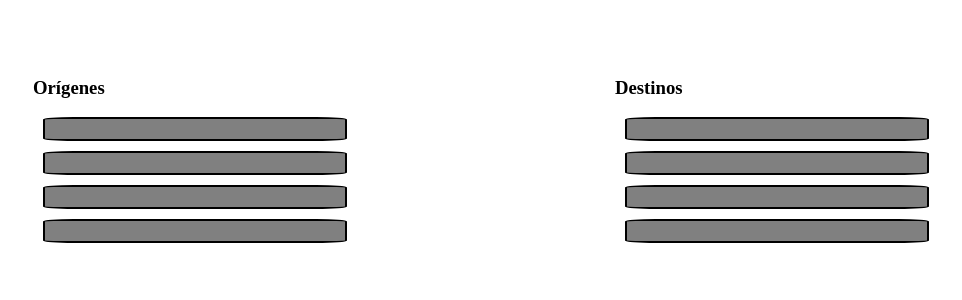
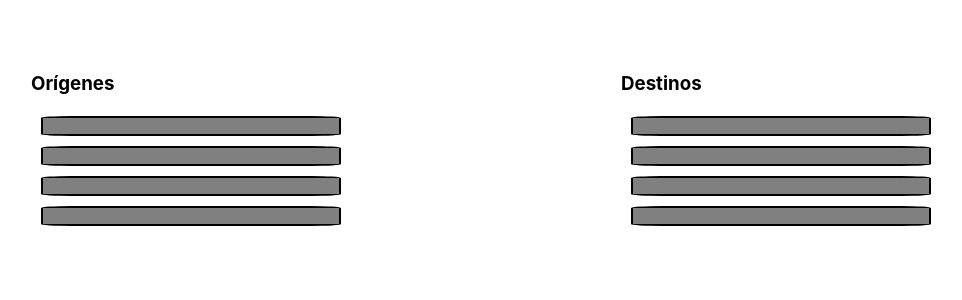
Before and after one commit to mariaperdomom/cableGame, a React (Vite) app: page / in a window 1280 px wide. Shown: the top 300 px of the page, without its empty margins (154-1116 px from the left). Built offline with nearby package versions, Linux system fonts and the light colour scheme.

Commit message:
Cambio de framework de diseño ant por mantine

```diff
--- a/package.json
+++ b/package.json
@@ -10,7 +10,8 @@
     "preview": "vite preview"
   },
   "dependencies": {
-    "antd": "^5.20.5",
+    "@mantine/core": "^7.12.2",
+    "@mantine/hooks": "^7.12.2",
     "react": "^18.3.1",
     "react-dom": "^18.3.1"
   },
@@ -23,6 +24,9 @@
     "eslint-plugin-react-hooks": "^5.1.0-rc.0",
     "eslint-plugin-react-refresh": "^0.4.9",
     "globals": "^15.9.0",
+    "postcss": "^8.4.45",
+    "postcss-preset-mantine": "^1.17.0",
+    "postcss-simple-vars": "^7.0.1",
     "typescript": "^5.5.3",
     "typescript-eslint": "^8.0.1",
     "vite": "^5.4.1"
--- /dev/null
+++ b/postcss.config.cjs
@@ -0,0 +1,14 @@
+module.exports = {
+	plugins: {
+		'postcss-preset-mantine': {},
+		'postcss-simple-vars': {
+			variables: {
+				'mantine-breakpoint-xs': '36em',
+				'mantine-breakpoint-sm': '48em',
+				'mantine-breakpoint-md': '62em',
+				'mantine-breakpoint-lg': '75em',
+				'mantine-breakpoint-xl': '88em',
+			},
+		},
+	},
+};
--- a/src/App.tsx
+++ b/src/App.tsx
@@ -4,7 +4,7 @@ import CableGame from './components/CableGame';
 const App: React.FC = () => {
 
   return (
-    <CableGame />
+      <CableGame />
   );
 };
 
--- /dev/null
+++ b/src/config/theme.ts
@@ -0,0 +1,5 @@
+import { createTheme } from '@mantine/core';
+
+export const theme = createTheme({
+    defaultRadius: 'md',
+});
--- a/src/main.tsx
+++ b/src/main.tsx
@@ -1,10 +1,15 @@
-import { StrictMode } from 'react'
-import { createRoot } from 'react-dom/client'
-import './index.css'
-import CableGame from './App.tsx'
+import { StrictMode } from 'react';
+import { createRoot } from 'react-dom/client';
+import './index.css';
+import '@mantine/core/styles.css';
+import { MantineProvider } from '@mantine/core';
+import { theme } from './config/theme';
+import App from './App';
 
 createRoot(document.getElementById('root')!).render(
-  <StrictMode>
-    <CableGame />
-  </StrictMode>,
-)
+	<StrictMode>
+			<MantineProvider theme={theme} defaultColorScheme='light'>
+				<App />
+			</MantineProvider>
+	</StrictMode>
+);
```
Also changed, not shown: 1 other file (tests, documents, lock files or other folders).
